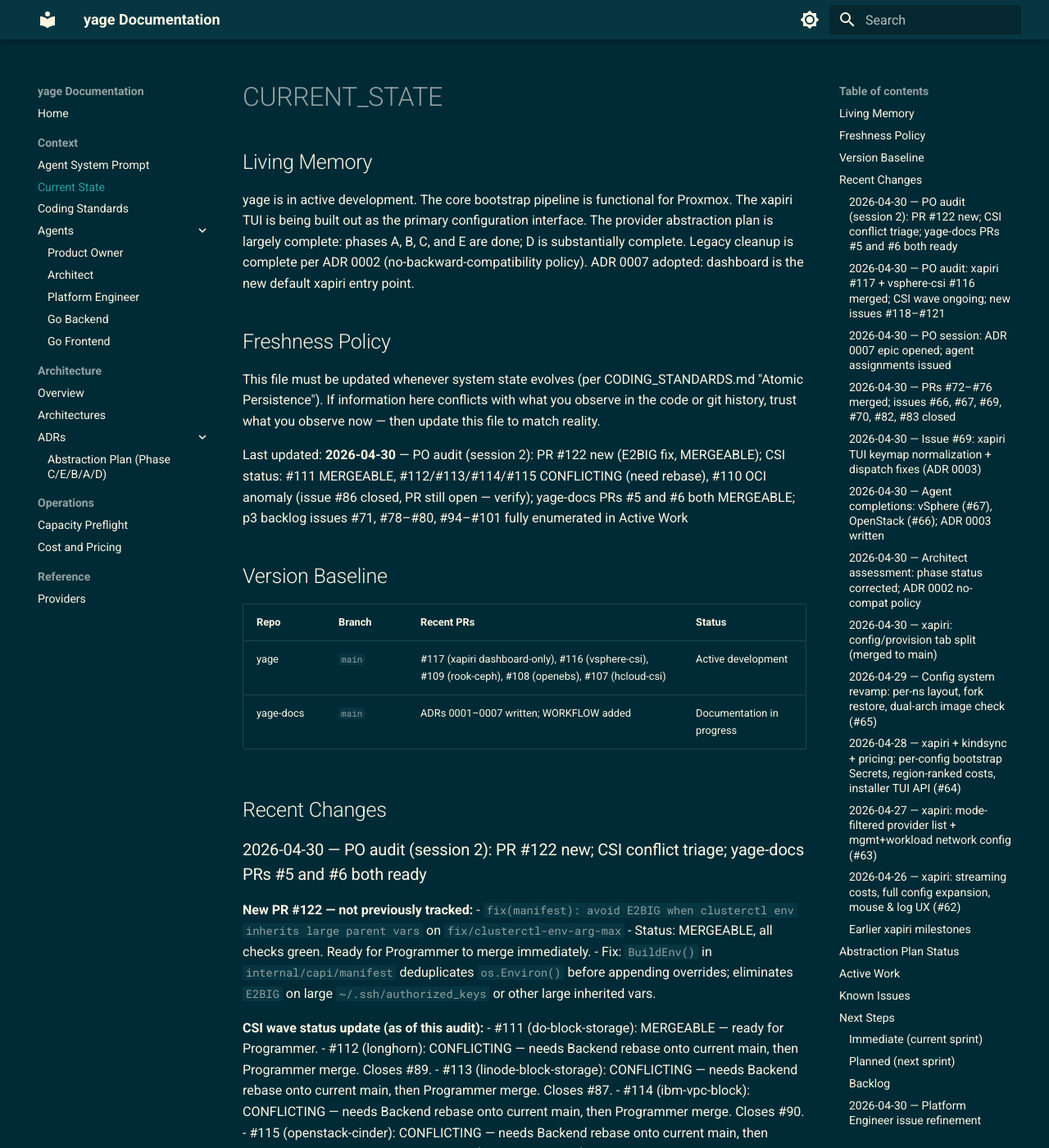
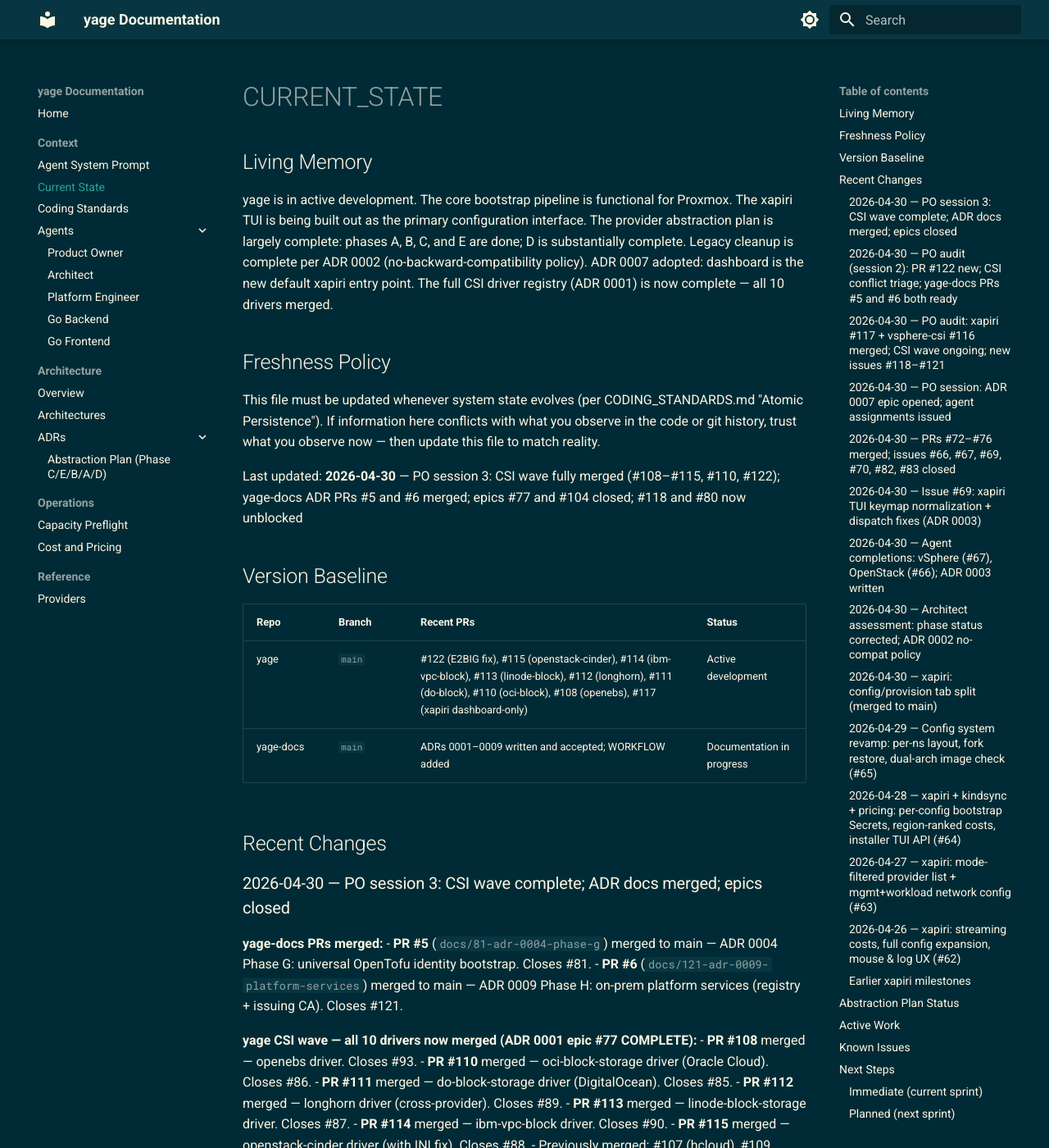
Before and after one commit to lpasquali/yage-docs, an MkDocs documentation site: the page built from docs/context/CURRENT_STATE.md, in a window 1280 px wide and 1400 px high. Shown: the whole window at 82% size. Built offline with MkDocs 1.6.1 and Material for MkDocs 9.7.7, drawn with Linux system fonts in a browser that asks for light colours; the version menu is left out; some of the changed text lies outside the part shown.

Commit message:
docs(state): PO session 3 — CSI wave complete, ADR 0004/0009 merged, Phase H issues created
* docs(state): PO session 3 — CSI wave complete, ADR docs merged, epics closed

All 10 CSI drivers merged (#108–#115, #110). yage-docs PRs #5 and #6
merged. Epics #77 (CSI registry) and #104 (ADR 0007 xapiri) closed.
Active Work table trimmed; #118 and #80 marked unblocked. Next steps
rewritten for current sprint.

Co-Authored-By: Claude Sonnet 4.6 <noreply@anthropic.com>

* ci: retrigger compliance check after PR body fix

* ci: retrigger after adding Acceptance Criteria Evidence section

---------

Co-authored-by: Claude Sonnet 4.6 <noreply@anthropic.com>

```diff
--- a/docs/context/CURRENT_STATE.md
+++ b/docs/context/CURRENT_STATE.md
@@ -2,22 +2,51 @@
 
 ## Living Memory
 
-yage is in active development. The core bootstrap pipeline is functional for Proxmox. The xapiri TUI is being built out as the primary configuration interface. The provider abstraction plan is largely complete: phases A, B, C, and E are done; D is substantially complete. Legacy cleanup is complete per ADR 0002 (no-backward-compatibility policy). ADR 0007 adopted: dashboard is the new default xapiri entry point.
+yage is in active development. The core bootstrap pipeline is functional for Proxmox. The xapiri TUI is being built out as the primary configuration interface. The provider abstraction plan is largely complete: phases A, B, C, and E are done; D is substantially complete. Legacy cleanup is complete per ADR 0002 (no-backward-compatibility policy). ADR 0007 adopted: dashboard is the new default xapiri entry point. The full CSI driver registry (ADR 0001) is now complete — all 10 drivers merged.
 
 ## Freshness Policy
 
 This file must be updated whenever system state evolves (per CODING_STANDARDS.md "Atomic Persistence"). If information here conflicts with what you observe in the code or git history, trust what you observe now — then update this file to match reality.
 
-Last updated: **2026-04-30** — PO audit (session 2): PR #122 new (E2BIG fix, MERGEABLE); CSI status: #111 MERGEABLE, #112/#113/#114/#115 CONFLICTING (need rebase), #110 OCI anomaly (issue #86 closed, PR still open — verify); yage-docs PRs #5 and #6 both MERGEABLE; p3 backlog issues #71, #78–#80, #94–#101 fully enumerated in Active Work
+Last updated: **2026-04-30** — PO session 3: CSI wave fully merged (#108–#115, #110, #122); yage-docs ADR PRs #5 and #6 merged; epics #77 and #104 closed; #118 and #80 now unblocked
 
 ## Version Baseline
 
 | Repo | Branch | Recent PRs | Status |
 |---|---|---|---|
-| yage | `main` | #117 (xapiri dashboard-only), #116 (vsphere-csi), #109 (rook-ceph), #108 (openebs), #107 (hcloud-csi) | Active development |
-| yage-docs | `main` | ADRs 0001–0007 written; WORKFLOW added | Documentation in progress |
+| yage | `main` | #122 (E2BIG fix), #115 (openstack-cinder), #114 (ibm-vpc-block), #113 (linode-block), #112 (longhorn), #111 (do-block), #110 (oci-block), #108 (openebs), #117 (xapiri dashboard-only) | Active development |
+| yage-docs | `main` | ADRs 0001–0009 written and accepted; WORKFLOW added | Documentation in progress |
 
 ## Recent Changes
+
+### 2026-04-30 — PO session 3: CSI wave complete; ADR docs merged; epics closed
+
+**yage-docs PRs merged:**
+- **PR #5** (`docs/81-adr-0004-phase-g`) merged to main — ADR 0004 Phase G: universal OpenTofu identity bootstrap. Closes #81.
+- **PR #6** (`docs/121-adr-0009-platform-services`) merged to main — ADR 0009 Phase H: on-prem platform services (registry + issuing CA). Closes #121.
+
+**yage CSI wave — all 10 drivers now merged (ADR 0001 epic #77 COMPLETE):**
+- **PR #108** merged — openebs driver. Closes #93.
+- **PR #110** merged — oci-block-storage driver (Oracle Cloud). Closes #86.
+- **PR #111** merged — do-block-storage driver (DigitalOcean). Closes #85.
+- **PR #112** merged — longhorn driver (cross-provider). Closes #89.
+- **PR #113** merged — linode-block-storage driver. Closes #87.
+- **PR #114** merged — ibm-vpc-block driver. Closes #90.
+- **PR #115** merged — openstack-cinder driver (with INI fix). Closes #88.
+- Previously merged: #107 (hcloud), #109 (rook-ceph), #116 (vsphere-csi) close #84, #92, #91.
+- **Epic #77 (CSI driver registry) closed** — all 10 child issues resolved.
+
+**yage PR #122 merged:**
+- `fix(manifest): avoid E2BIG when clusterctl env inherits large parent vars` — `BuildEnv()` deduplicates `os.Environ()` before appending overrides. No issue attached.
+
+**xapiri ADR 0007 (PR #117 already merged in session 2):**
+- **Epic #104 (ADR 0007)** closed this session — both children #103 and #105 resolved by PR #117.
+
+**Unblocked by these merges:**
+- **#118** (D1: wire `csi.Selector` into orchestrator) — now fully unblocked; all CSI PRs landed.
+- **#80** (OpenStack EnsureIdentity `clouds.yaml`) — unblocked by yage-docs PR #5 merge (ADR 0004 Phase G now accepted).
+
+---
 
 ### 2026-04-30 — PO audit (session 2): PR #122 new; CSI conflict triage; yage-docs PRs #5 and #6 both ready
 
@@ -205,32 +234,20 @@ Tracked in [yage-docs ADR](https://lpasquali.github.io/yage-docs/architecture/ad
 
 | Issue / PR | Branch | Agent | Description | Status |
 |---|---|---|---|---|
-| PR #122 | fix/clusterctl-env-arg-max | **Programmer** | Merge fix: E2BIG clusterctl env dedup — all checks green, MERGEABLE | **Ready to merge** |
-| PR #111 (#85) | worktree-agent-aa17db78e36720843 | **Programmer** | Merge CSI: do-block-storage — MERGEABLE, checks green | **Ready to merge** |
-| PR #112 (#89) | worktree-agent-a4a291be8efba0087 | **Backend** → Programmer | Rebase longhorn CSI onto main (CONFLICTING), then merge | **Needs rebase** |
-| PR #113 (#87) | worktree-agent-a785ce9b3ce84e29d | **Backend** → Programmer | Rebase linode-block-storage CSI onto main (CONFLICTING), then merge | **Needs rebase** |
-| PR #114 (#90) | worktree-agent-acd5c30ba3b59776b | **Backend** → Programmer | Rebase ibm-vpc-block CSI onto main (CONFLICTING), then merge | **Needs rebase** |
-| PR #115 (#88) | feat/csi-openstack-cinder | **Backend** → Programmer | Rebase openstack-cinder CSI onto main (CONFLICTING), then merge | **Needs rebase** |
-| PR #110 | worktree-agent-a015af3c2c642e63e | **Programmer** | Verify OCI anomaly: issue #86 already closed; check if oci-block-storage already in main; close PR if duplicate, else rebase | **Verify/close** |
-| PR #5 (yage-docs) | docs/81-adr-0004-phase-g | **Programmer** | Merge ADR 0004 (Phase G OpenTofu identity) — MERGEABLE | **Ready to merge** — closes #81 |
-| PR #6 (yage-docs) | docs/121-adr-0009-platform-services | **Programmer** | Merge ADR 0009 (Phase H on-prem platform services) — MERGEABLE | **Ready to merge** — closes #121 |
-| #118 | TBD | **Backend** | D1: wire csi.Selector into orchestrator; delete internal/capi/csi/ | **Assigned** — p1, start after CSI PRs land |
-| #71 | TBD | **Backend** | ADR 0002 item 7: remove redundant `cfg.InfraProvider == "proxmox"` guards | **Planned** — p2 next sprint |
-| #79 | TBD | **Backend** | vSphere PatchManifest: honor VSphereMachineTemplate sizing fields | **Planned** — p3 |
-| #80 | TBD | **Backend** | OpenStack EnsureIdentity: template clouds.yaml from config fields | **Blocked** on PR #5 merge — p3 |
-| #94 | TBD | **Backend** | PlanDescriber (DescribeIdentity/Workload/Pivot) for Linode | **Backlog** — p3 (epic #78) |
-| #95 | TBD | **Backend** | PlanDescriber for CAPD (docker) | **Backlog** — p3 (epic #78) |
-| #96 | TBD | **Backend** | PlanDescriber for OpenStack | **Backlog** — p3 (epic #78) |
-| #97 | TBD | **Backend** | PlanDescriber for vSphere | **Backlog** — p3 (epic #78) |
-| #98 | TBD | **Backend** | PlanDescriber for Azure | **Backlog** — p3 (epic #78) |
-| #99 | TBD | **Backend** | PlanDescriber for IBM Cloud | **Backlog** — p3 (epic #78) |
-| #100 | TBD | **Backend** | PlanDescriber for GCP | **Backlog** — p3 (epic #78) |
-| #101 | TBD | **Backend** | PlanDescriber for DigitalOcean | **Backlog** — p3 (epic #78) |
-| #81 | docs/81-adr-0004-phase-g (yage-docs) | Architect | ADR 0004: Phase G universal OpenTofu identity — **DONE, PR #5 ready** | Waiting on Programmer |
-| #121 | docs/121-adr-0009-platform-services (yage-docs) | Architect | ADR 0009: Phase H on-prem platform services — **DONE, PR #6 ready** | Waiting on Programmer |
-| #120 | — | — | Epic: on-prem platform services via OpenTofu (airgap path) | Open — parent of #121 |
-| #104 | — | — | Epic: ADR 0007 (parent of #103, #105 — both now closed) | Open — parent epic |
-| #119 | — | **Backend** | D4: CAPD smoke E2E test for bootstrap pipeline | **Backlog** — p3 |
+| #118 | TBD | **yage-backend** | D1: wire `csi.Selector` into orchestrator; delete `internal/capi/csi/` | **Unblocked** — p1, all CSI PRs merged, start now |
+| #71 | TBD | **yage-backend** | ADR 0002 item 7: remove redundant `cfg.InfraProvider == "proxmox"` guards | **Planned** — p2 next sprint |
+| #80 | TBD | **yage-backend** | OpenStack EnsureIdentity: template `clouds.yaml` from config fields | **Unblocked** — p3; ADR 0004 Phase G now accepted (PR #5 merged) |
+| #79 | TBD | **yage-backend** | vSphere PatchManifest: honor `VSphereMachineTemplate` sizing fields | **Planned** — p3 |
+| #119 | TBD | **yage-backend** | D4: CAPD smoke E2E test for bootstrap pipeline | **Backlog** — p3 |
+| #94 | TBD | **yage-backend** | PlanDescriber (DescribeIdentity/Workload/Pivot) for Linode | **Backlog** — p3 (epic #78) |
+| #95 | TBD | **yage-backend** | PlanDescriber for CAPD (docker) | **Backlog** — p3 (epic #78) |
+| #96 | TBD | **yage-backend** | PlanDescriber for OpenStack | **Backlog** — p3 (epic #78) |
+| #97 | TBD | **yage-backend** | PlanDescriber for vSphere | **Backlog** — p3 (epic #78) |
+| #98 | TBD | **yage-backend** | PlanDescriber for Azure | **Backlog** — p3 (epic #78) |
+| #99 | TBD | **yage-backend** | PlanDescriber for IBM Cloud | **Backlog** — p3 (epic #78) |
+| #100 | TBD | **yage-backend** | PlanDescriber for GCP | **Backlog** — p3 (epic #78) |
+| #101 | TBD | **yage-backend** | PlanDescriber for DigitalOcean | **Backlog** — p3 (epic #78) |
+| #120 | — | — | Epic: on-prem platform services via OpenTofu (airgap path) | Open — roadmap container; #121 closed (ADR merged) |
 | #78 | — | — | Epic: PlanDescriber missing for 8 providers (children: #94–#101) | Open — parent epic |
 
 ---
@@ -246,24 +263,19 @@ Tracked in [yage-docs ADR](https://lpasquali.github.io/yage-docs/architecture/ad
 
 ### Immediate (current sprint)
 
-1. **Programmer: merge PR #122** — E2BIG clusterctl fix, MERGEABLE, all checks green.
-2. **Programmer: merge PR #111** — do-block-storage CSI, MERGEABLE. Closes #85.
-3. **Backend: rebase PRs #112/#113/#114/#115** onto current main (all CONFLICTING after wave merges), then Programmer merges each. Closes #89, #87, #90, #88.
-4. **Programmer: verify PR #110** — issue #86 already closed; confirm oci-block-storage not already in main; close #110 if duplicate, otherwise Backend rebases.
-5. **Programmer: merge yage-docs PR #5** — ADR 0004 Phase G. Closes #81.
-6. **Programmer: merge yage-docs PR #6** — ADR 0009 Phase H. Closes #121.
-7. **Backend: start #118** (p1) — D1: wire `csi.Selector` into orchestrator; delete `internal/capi/csi/`. Unblocked once CSI PRs land.
+1. **yage-backend: start #118** (p1, unblocked) — D1: wire `csi.Selector` into orchestrator; delete `internal/capi/csi/`. All CSI PRs now merged.
+2. **yage-backend: start #71** (p2) — ADR 0002 item 7: remove redundant `cfg.InfraProvider == "proxmox"` guards.
+3. **yage-backend: start #80** (p3, now unblocked) — OpenStack EnsureIdentity: template `clouds.yaml` from config fields. ADR 0004 Phase G accepted.
 
 ### Planned (next sprint)
 
-8. **Issue #71** (p2, Backend) — ADR 0002 item 7: remove redundant `cfg.InfraProvider == "proxmox"` guards.
-9. **Issue #80** (p3, Backend) — OpenStack EnsureIdentity: template clouds.yaml. **Blocked** on PR #5 merge.
-10. **Issue #79** (p3, Backend) — vSphere PatchManifest sizing fields.
+4. **Issue #79** (p3, Backend) — vSphere PatchManifest sizing fields.
+5. **Issues #94–#101** (p3, Backend) — 8 PlanDescriber provider implementations (epic #78).
 
 ### Backlog
 
-11. **Issue #119** (p3, Backend) — D4: CAPD smoke E2E test for bootstrap pipeline.
-12. **Issues #94–#101** (p3, Backend) — 8 PlanDescriber provider implementations (epic #78).
+6. **Issue #119** (p3, Backend) — D4: CAPD smoke E2E test for bootstrap pipeline.
+7. **Epic #120** — on-prem platform services (registry + issuing CA via OpenTofu): no implementation issues open yet; Architect to define sub-issues when prioritized.
 
 ---
 
```
